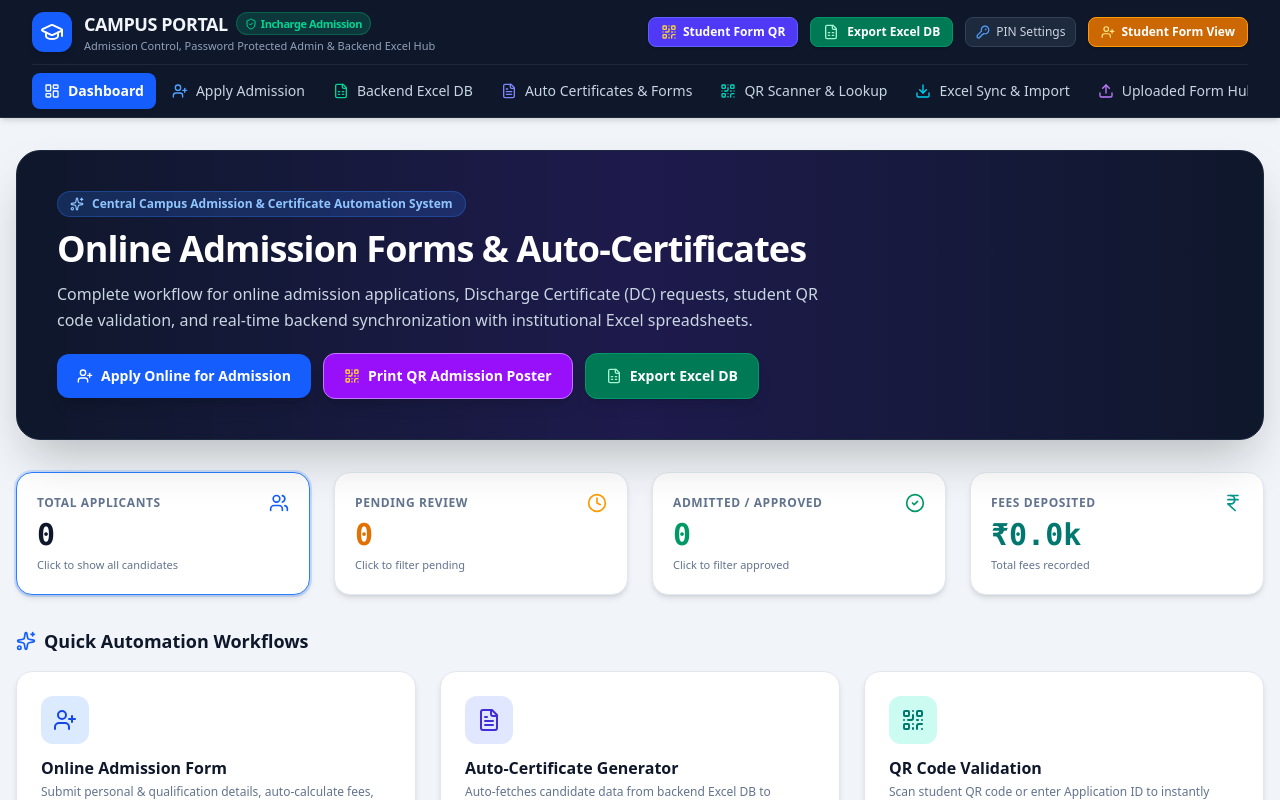
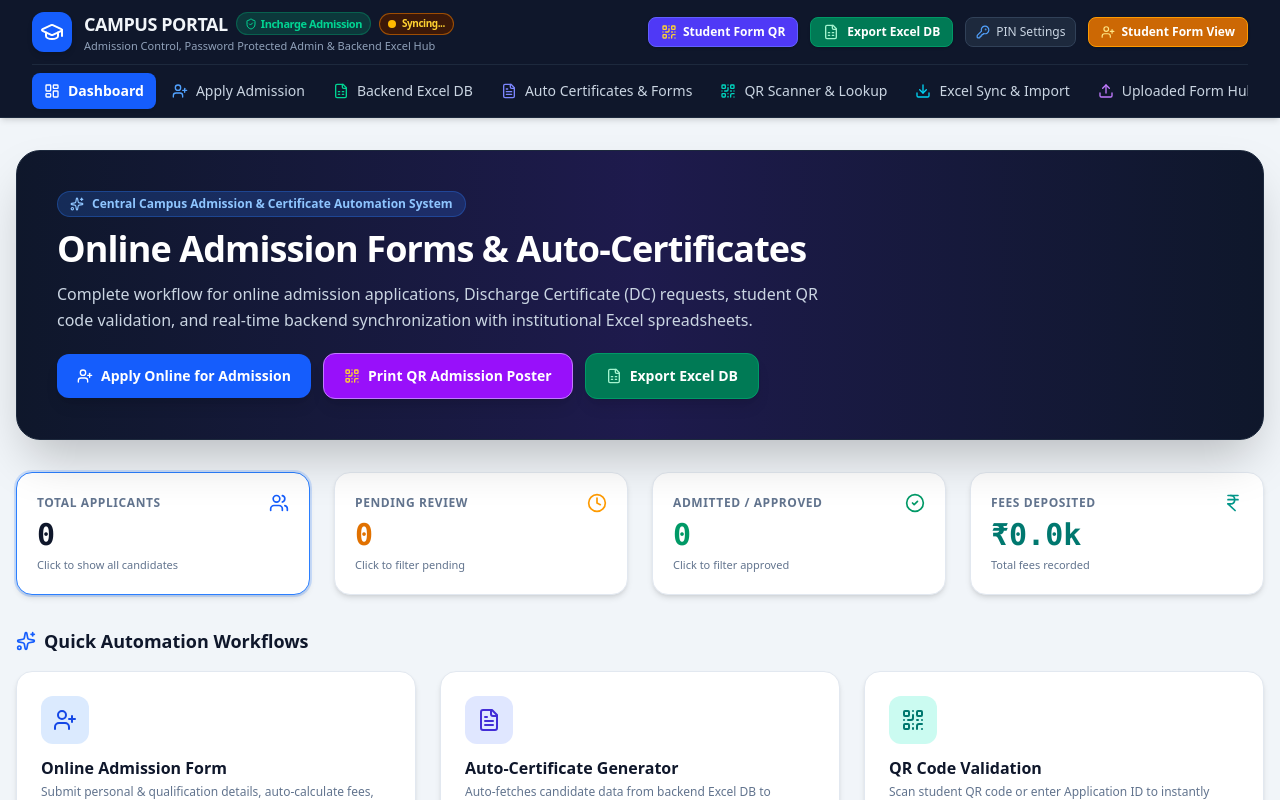
Before and after one commit to mohammadshafi1972it/Online-Admission-Mangemnet-system-of-BHSS-Ladhu, a React (Vite) app: page / in a window 1280 px wide. Shown: the top 800 px of the page. Built offline with nearby package versions, Linux system fonts and the light colour scheme; no server answers.

Commit message:
feat: implement real-time SSE updates and sync status
Introduced instant candidate state management via SSE, added a server-side heartbeat to maintain persistent connections, and included a live sync indicator in the UI to notify users of real-time connectivity status.

```diff
--- a/server.ts
+++ b/server.ts
@@ -61,10 +61,16 @@ function broadcastDataChange(type: string, payload?: any) {
   }
 }
 
+// Send periodic heartbeat every 15 seconds to keep real-time SSE stream alive
+setInterval(() => {
+  broadcastDataChange('ping', { time: Date.now() });
+}, 15000);
+
 app.get('/api/events', (req, res) => {
   res.setHeader('Content-Type', 'text/event-stream');
-  res.setHeader('Cache-Control', 'no-cache');
+  res.setHeader('Cache-Control', 'no-cache, no-transform');
   res.setHeader('Connection', 'keep-alive');
+  res.setHeader('X-Accel-Buffering', 'no');
   res.flushHeaders();
 
   sseClients.add(res);
--- a/src/App.tsx
+++ b/src/App.tsx
@@ -55,6 +55,8 @@ export default function App() {
     }
   }, [userRole, activeTab]);
 
+  const [isLiveSynced, setIsLiveSynced] = useState<boolean>(false);
+
   const loadCandidatesData = async (showSpinner = false) => {
     if (showSpinner) setLoading(true);
     try {
@@ -77,28 +79,54 @@ export default function App() {
     let eventSource: EventSource | null = null;
     try {
       eventSource = new EventSource('/api/events');
+
+      eventSource.onopen = () => {
+        setIsLiveSynced(true);
+      };
+
       eventSource.onmessage = (event) => {
         try {
           const parsed = JSON.parse(event.data);
-          if (parsed.type && parsed.type !== 'connected') {
-            console.log('[Real-Time Sync] Live event received:', parsed.type);
+          if (parsed.type === 'connected' || parsed.type === 'ping') {
+            setIsLiveSynced(true);
+            return;
+          }
+
+          if (parsed.type) {
+            console.log('[Real-Time Sync] Live event received:', parsed.type, parsed.payload);
+            setIsLiveSynced(true);
+
+            // Instant zero-latency state reflection
+            if (parsed.type === 'candidate_submitted' && parsed.payload) {
+              setCandidates((prev) => [parsed.payload, ...prev.filter((c) => c.id !== parsed.payload.id)]);
+            } else if (parsed.type === 'candidate_updated' && parsed.payload) {
+              setCandidates((prev) => prev.map((c) => (c.id === parsed.payload.id ? { ...c, ...parsed.payload } : c)));
+            } else if (parsed.type === 'candidate_deleted' && parsed.payload?.id) {
+              setCandidates((prev) => prev.filter((c) => c.id !== parsed.payload.id));
+            } else if (parsed.type === 'database_cleared') {
+              setCandidates([]);
+            }
+
+            // Sync with authoritative backend database
             loadCandidatesData(false);
           }
         } catch (e) {
           console.error('SSE parse error:', e);
         }
       };
+
       eventSource.onerror = () => {
-        // Soft fail gracefully if proxy drops connection
+        setIsLiveSynced(false);
       };
     } catch (err) {
       console.warn('EventSource setup warning:', err);
+      setIsLiveSynced(false);
     }
 
-    // Auto-sync polling every 4 seconds for bulletproof backup sync
+    // Auto-sync polling every 3 seconds for bulletproof backup sync
     const interval = setInterval(() => {
       loadCandidatesData(false);
-    }, 4000);
+    }, 3000);
 
     const handleFocusOrOnline = () => {
       loadCandidatesData(false);
@@ -142,6 +170,7 @@ export default function App() {
         setActiveTab={setActiveTab}
         pendingCount={pendingCount}
         onShowStudentQR={() => setIsStudentQRModalOpen(true)}
+        isLiveSynced={isLiveSynced}
       />
 
       {/* Main Content Area */}
--- a/src/components/Navbar.tsx
+++ b/src/components/Navbar.tsx
@@ -28,6 +28,7 @@ interface NavbarProps {
   setActiveTab: (tab: ActiveTab) => void;
   pendingCount: number;
   onShowStudentQR: () => void;
+  isLiveSynced?: boolean;
 }
 
 export const Navbar: React.FC<NavbarProps> = ({
@@ -36,7 +37,8 @@ export const Navbar: React.FC<NavbarProps> = ({
   activeTab,
   setActiveTab,
   pendingCount,
-  onShowStudentQR
+  onShowStudentQR,
+  isLiveSynced = true
 }) => {
   const [isLoginModalOpen, setIsLoginModalOpen] = useState(false);
 
@@ -74,6 +76,16 @@ export const Navbar: React.FC<NavbarProps> = ({
                       Incharge Admission
                     </>
                   )}
+                </span>
+
+                {/* Real-time Sync Badge */}
+                <span className={`hidden sm:flex items-center gap-1.5 text-[10px] font-bold px-2 py-0.5 rounded-full border ${
+                  isLiveSynced
+                    ? 'bg-emerald-950/80 text-emerald-300 border-emerald-600/60'
+                    : 'bg-amber-950/80 text-amber-300 border-amber-600/60'
+                }`} title={isLiveSynced ? 'Realtime Backend Synchronized' : 'Reconnecting Sync...'}>
+                  <span className={`w-2 h-2 rounded-full ${isLiveSynced ? 'bg-emerald-400 animate-pulse' : 'bg-amber-400'}`} />
+                  {isLiveSynced ? 'Realtime Live' : 'Syncing...'}
                 </span>
               </h1>
               <p className="text-[11px] text-slate-400">
```
